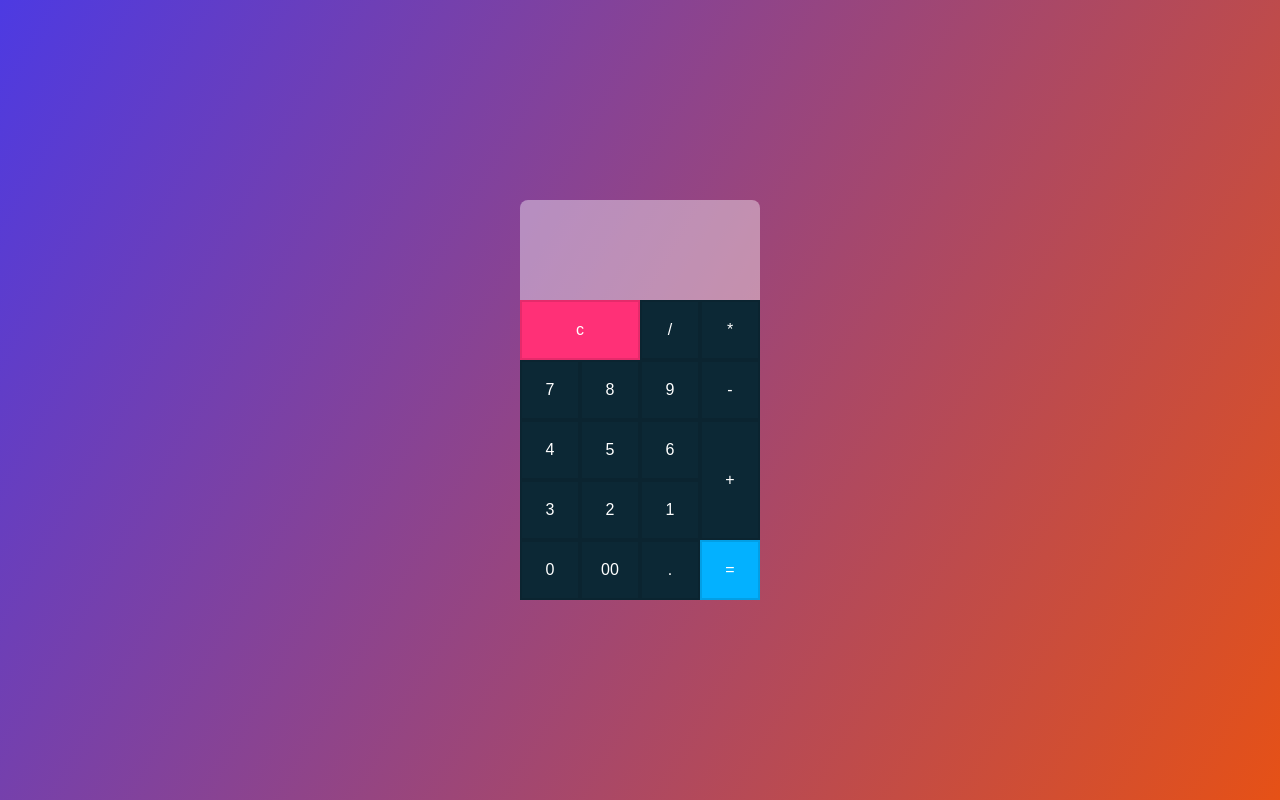
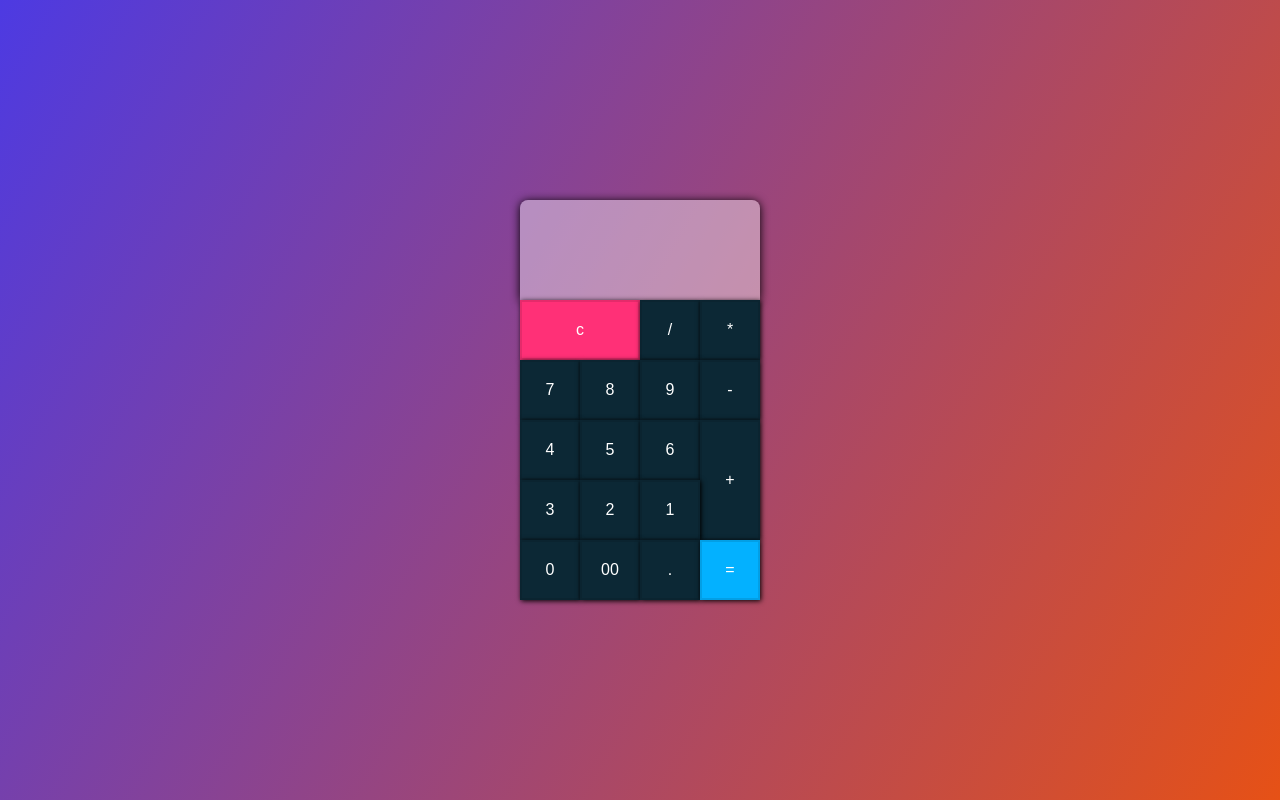
Before and after one commit to sunny080/calculator, a plain HTML site: page index.html in a window 1280 px wide. Drawn offline with Linux system fonts and the light colour scheme.

Commit message:
Add files via upload

```diff
--- a/style.css
+++ b/style.css
@@ -59,7 +59,7 @@ body{
     background-color: rgb(255, 255, 255,.4);
     border-top-left-radius: 8px;
     border-top-right-radius: 8px;
-    box-shadow: 1ps 1ps 5px black;
+    box-shadow: 0px 1px 10px black;
     grid-column: 4;
     height: 100px;
     text-align: right;
@@ -72,7 +72,7 @@ body{
 }
 span{
     display: grid;
-    box-shadow: 1ps 1ps 5px black;
+    box-shadow: 1px 1px 5px black;
     width: 60px;
     height: 60px;
     color: #fff;
```
Also changed, not shown: index.html (+0 -7 lines).
